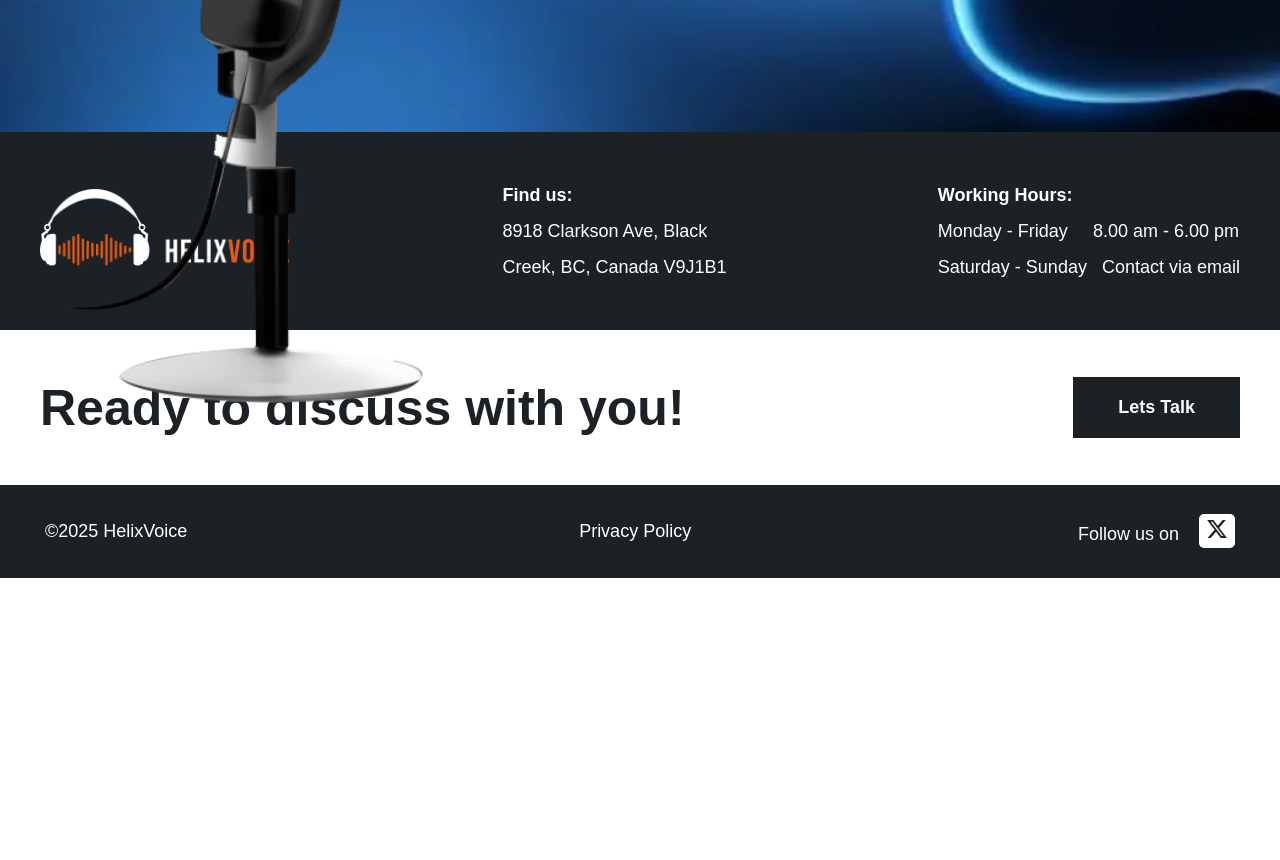
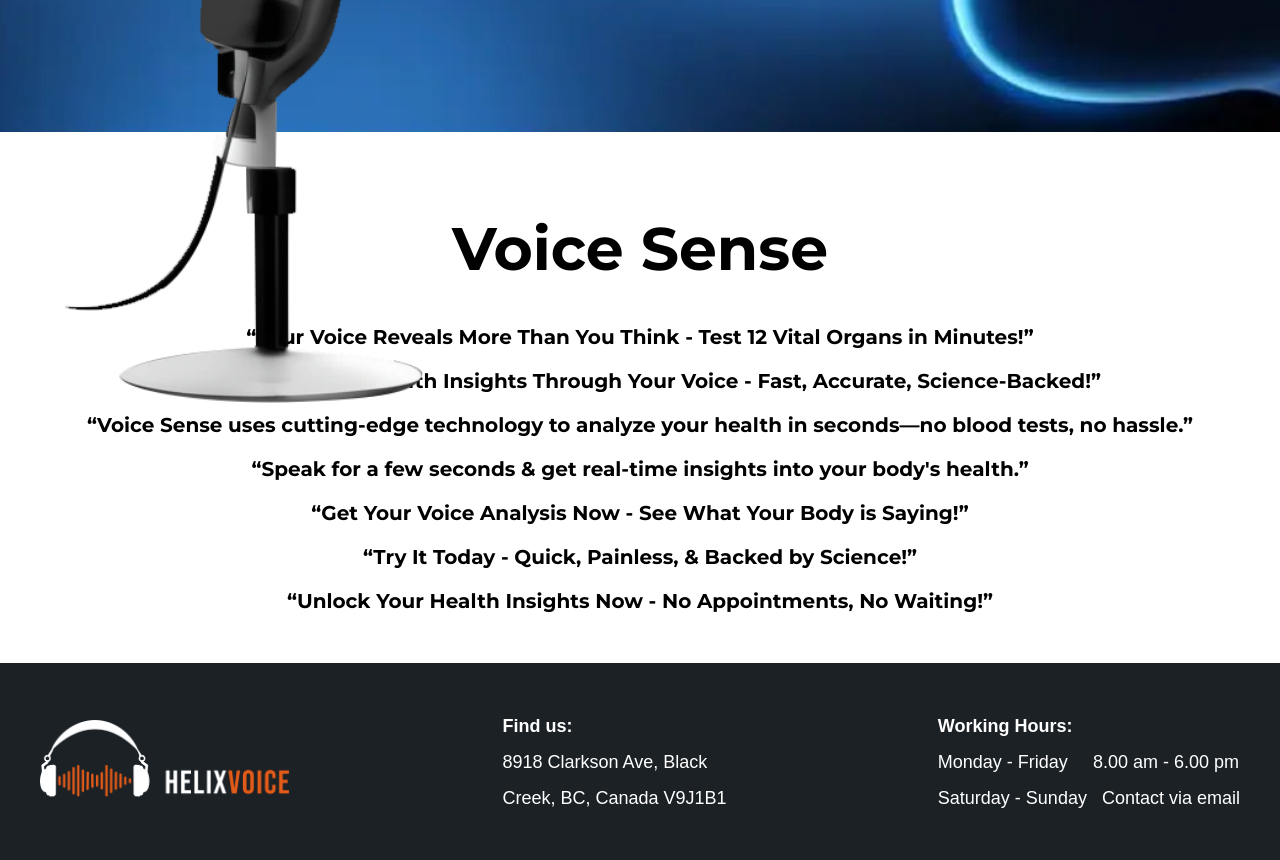
Before and after one commit to TharinduGimhana/helix-voice-app, a React (Vite) app: page / in a window 1280 px wide. Shown: the part 600-1460 px from the top of the page. Before the commit the page ends 1178 px from the top, so only its background shows below. Built offline with nearby package versions, Linux system fonts and the light colour scheme.

Commit message:
voice component

```diff
--- a/src/pages/Home/Home.tsx
+++ b/src/pages/Home/Home.tsx
@@ -1,11 +1,13 @@
 import React from "react";
 import Background from "./background";
 import Microphone from "./microphone";
+import VoiceSense from "./VoiceSense";
 
 const Home: React.FC = () => {
   return <div>
     <Background />
     <Microphone />
+    <VoiceSense />
   </div>;
 };
 
--- /dev/null
+++ b/src/pages/Home/VoiceSense.css
@@ -0,0 +1,41 @@
+.voice-sense-container {
+  display: flex;
+  align-items: center;
+  justify-content: center;
+  text-align: center;
+  padding: 40px;
+  background-color: white;
+  flex-wrap: wrap;
+}
+
+.text-container {
+  flex: 2;
+  text-align: center;
+  font-size: 18px;
+}
+
+.text-container h1 {
+  font-size: 60px;
+  font-weight: 600;
+}
+
+.text-container p {
+  font-size: 20px;
+  font-weight: 600;
+  margin-bottom: 10px;
+}
+
+@media (max-width: 768px) {
+  .voice-sense-container {
+    flex-direction: column;
+    text-align: center;
+  }
+
+  .text-container h1 {
+    font-size: 32px;
+  }
+
+  .text-container p {
+    font-size: 16px;
+  }
+}
--- /dev/null
+++ b/src/pages/Home/VoiceSense.tsx
@@ -0,0 +1,20 @@
+import React from "react";
+import "./VoiceSense.css";
+const VoiceSense: React.FC = () => {
+    return <div>
+        <div className="voice-sense-container">
+            <div className="text-container">
+                <h1>Voice Sense</h1>
+                <p>“Your Voice Reveals More Than You Think - Test 12 Vital Organs in Minutes!”</p>
+                <p>“Discover Hidden Health Insights Through Your Voice - Fast, Accurate, Science-Backed!”</p>
+                <p>“Voice Sense uses cutting-edge technology to analyze your health in seconds—no blood tests, no hassle.”</p>
+                <p>“Speak for a few seconds & get real-time insights into your body's health.”</p>
+                <p>“Get Your Voice Analysis Now - See What Your Body is Saying!”</p>
+                <p>“Try It Today - Quick, Painless, & Backed by Science!”</p>
+                <p>“Unlock Your Health Insights Now - No Appointments, No Waiting!”</p>
+            </div>
+        </div>
+    </div>;
+};
+
+export default VoiceSense;
```
